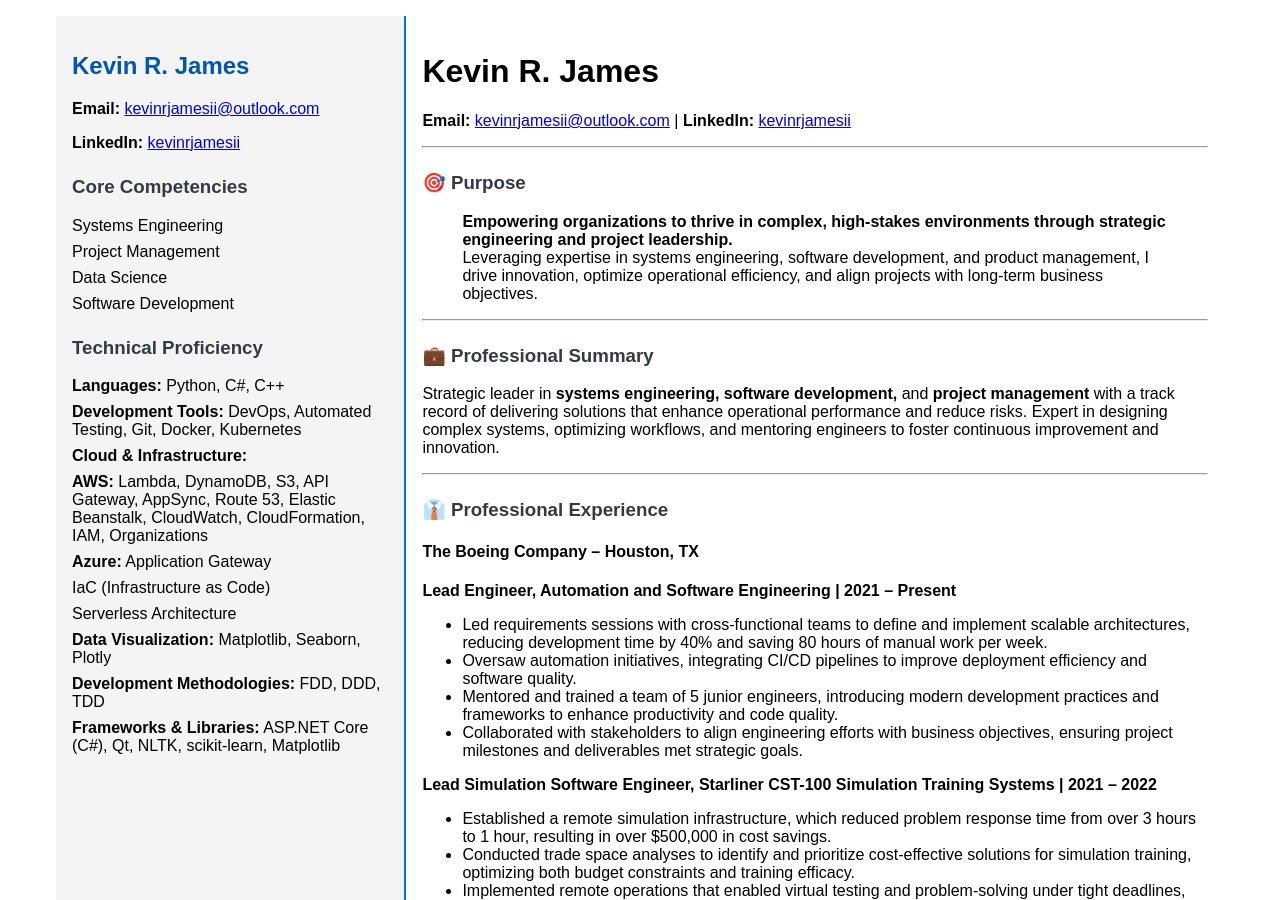
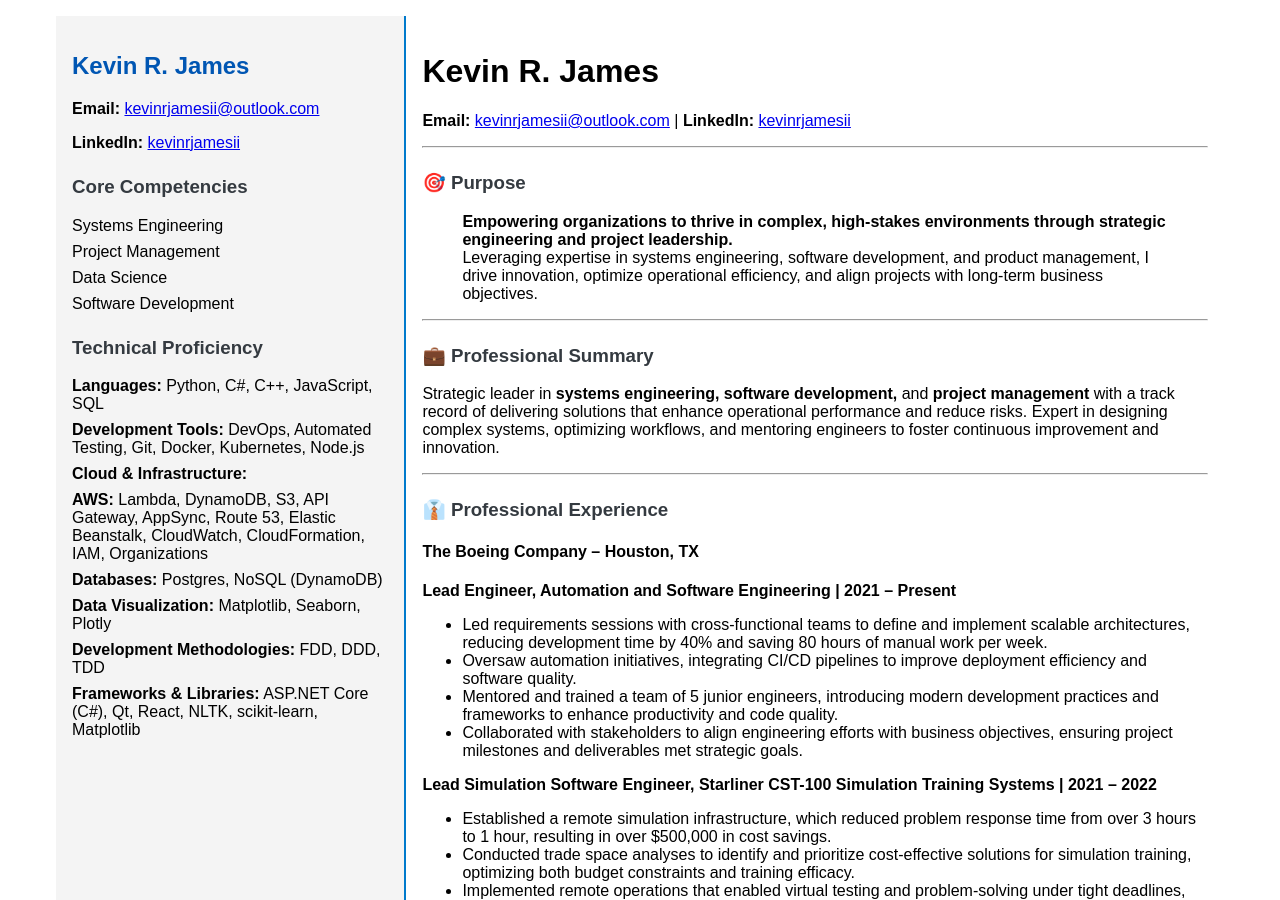
Before and after one commit to krjii/krjii.github.io, a Jekyll site: the page built from index.md, in a window 1280 px wide and 900 px high. Built offline with Jekyll 4.4.1, drawn with Linux system fonts in a browser that asks for light colours.

Commit message:
updated sidebar

```diff
--- a/_layouts/resume_with_sidebar.html
+++ b/_layouts/resume_with_sidebar.html
@@ -24,19 +24,17 @@
 
       <h3>Technical Proficiency</h3>
       <ul>
-        <li><strong>Languages:</strong> Python, C#, C++</li>
-        <li><strong>Development Tools:</strong> DevOps, Automated Testing, Git, Docker, Kubernetes</li>
+        <li><strong>Languages:</strong> Python, C#, C++, JavaScript, SQL</li>
+        <li><strong>Development Tools:</strong> DevOps, Automated Testing, Git, Docker, Kubernetes, Node.js</li>
         <li><strong>Cloud & Infrastructure:</strong>
           <ul>
             <li><strong>AWS:</strong> Lambda, DynamoDB, S3, API Gateway, AppSync, Route 53, Elastic Beanstalk, CloudWatch, CloudFormation, IAM, Organizations</li>
-            <li><strong>Azure:</strong> Application Gateway</li>
-            <li>IaC (Infrastructure as Code)</li>
-            <li>Serverless Architecture</li>
           </ul>
         </li>
+        <li><strong>Databases:</strong> Postgres, NoSQL (DynamoDB)</li>
         <li><strong>Data Visualization:</strong> Matplotlib, Seaborn, Plotly</li>
         <li><strong>Development Methodologies:</strong> FDD, DDD, TDD</li>
-        <li><strong>Frameworks & Libraries:</strong> ASP.NET Core (C#), Qt, NLTK, scikit-learn, Matplotlib</li>
+        <li><strong>Frameworks & Libraries:</strong> ASP.NET Core (C#), Qt, React, NLTK, scikit-learn, Matplotlib</li>
       </ul>
     </aside>
 
```
